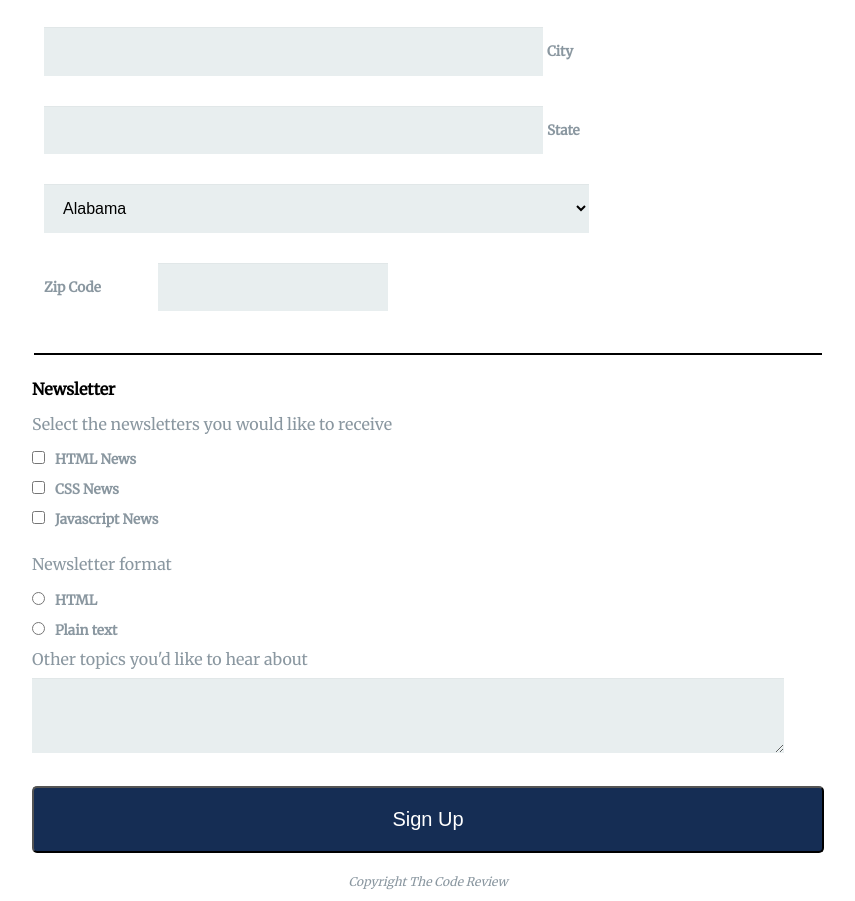
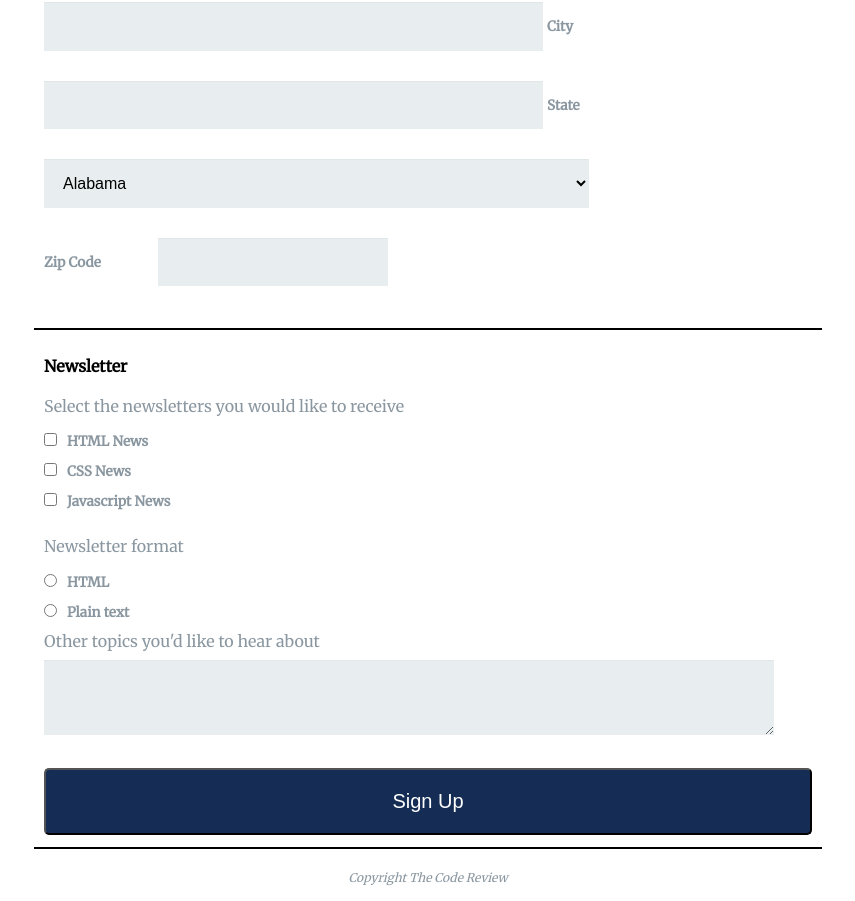
Before and after one commit to adamtre9115/Registration_Form_Project_3, a plain HTML site: page index.html in a window 1280 px wide. Shown: the part 495-1396 px from the top of the page, without its empty margins (212-1067 px from the left). Drawn offline with Linux system fonts and the light colour scheme.

Commit message:
Update to Newsletter

```diff
--- a/index.html
+++ b/index.html
@@ -23,13 +23,14 @@
         </div>
 
         <form action="index.html" method="post">
-            <legend>Contact Information</legend>
             <fieldset>
+				<legend>Contact Information</legend>
+
                 <label for="name">Full Name</label>
                 <input type="text" id="name" name="user_name" placeholder="Required">
 
                 <label for="email">Email Address</label>
-                <input type="email" id="email"name="user_email" placeholder="Required">
+                <input type="email" id="email" name="user_email" placeholder="Required">
 
                 <label for="tel">Phone Number</label>
                 <input type="tel" id="tel" name="user_tel">
@@ -41,7 +42,7 @@
                 <input type="text" id="city" name="user_city">
 
                 <label for="state">State</label>
-                <select id="state" name="user_state" placeholder="Choose State">
+                <select id="state" name="user_state">
                 <optgroup label="Choose A State">
                     <option value="AL">Alabama</option>
 					<option value="AK">Alaska</option>
@@ -109,13 +110,15 @@
             <label for="zip">Zip Code</label>
             <input type="number" id="zip" name="user_zip">
             </fieldset>
+			<fieldset>
 
-            <legend>Newsletter</legend>
+            <h4>Newsletter</h4>
+
             <p>Select the newsletters you would like to receive</p>
 
             <input type="checkbox" id="html" value="html_news"><label for="html">HTML News</label><br>
             <input type="checkbox" id="css" value="css_news"><label for="css">CSS News</label><br>
-            <input type="checkbox" id="javascript" value="html_news"><label for="javascript"S>Javascript News</label>
+            <input type="checkbox" id="javascript" value="html_news"><label for="javascript">Javascript News</label>
 
             <p>Newsletter format</p>
 
@@ -127,6 +130,7 @@
             <textarea></textarea><br>
 
             <button type="submit">Sign Up</button>
+			</fieldset>
         </form>
 		<footer>
         <p class="copyright">Copyright The Code Review</p>
```
